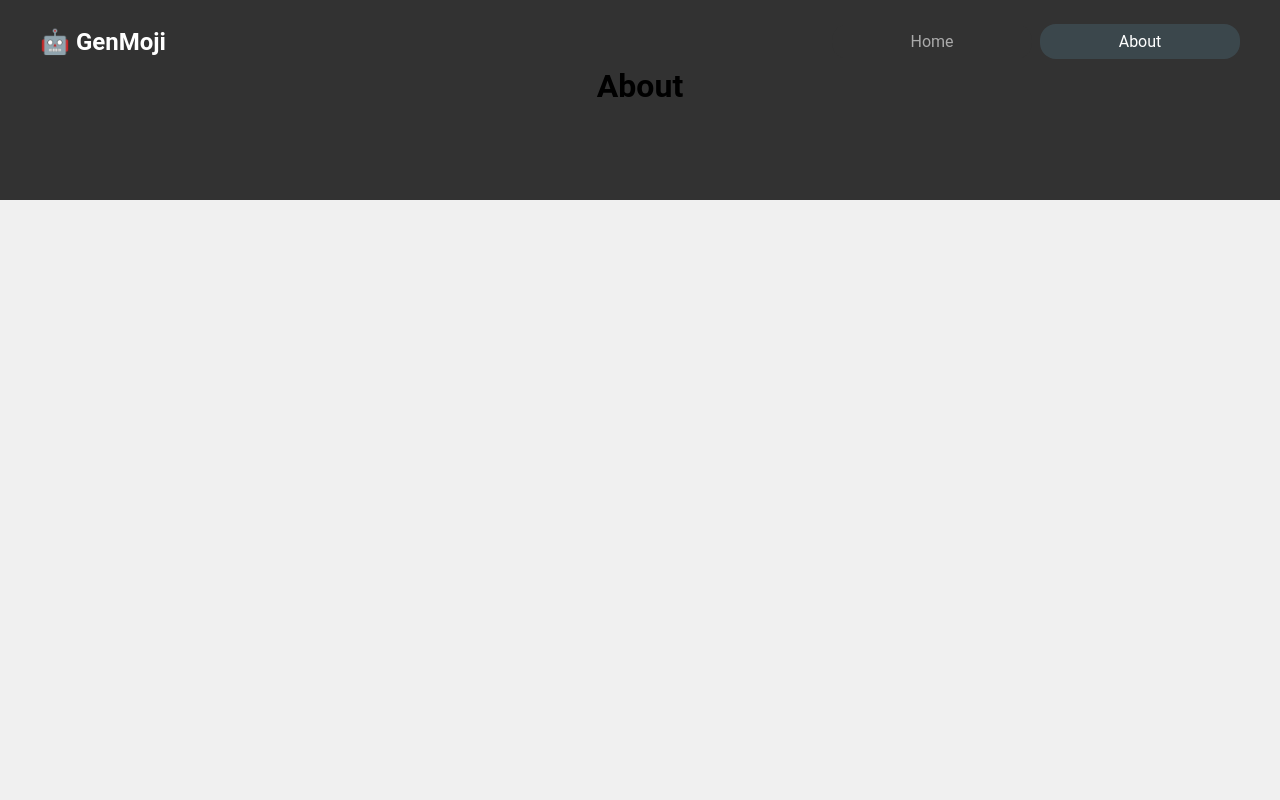
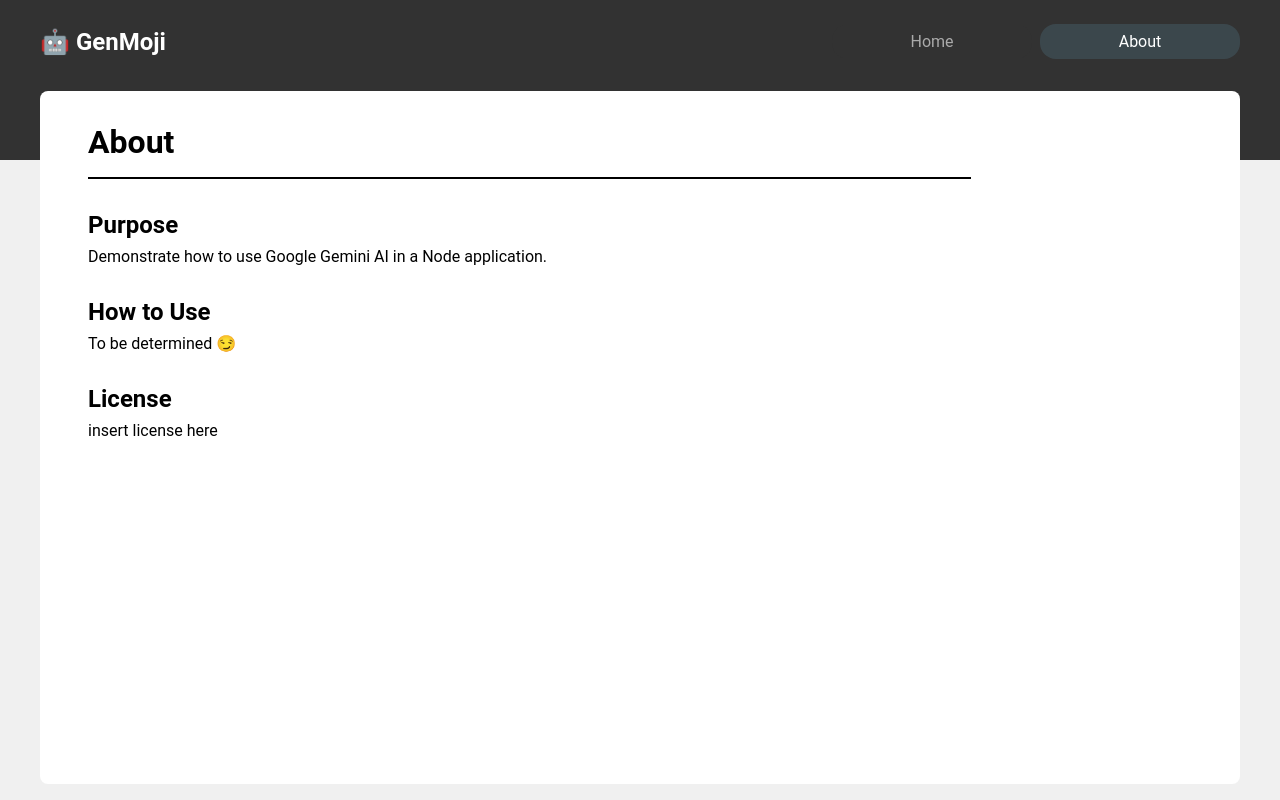
Before and after one commit to llevasseur/gemini-101, a React (Vite) app: page /about in a window 1280 px wide. Built offline with nearby package versions, Linux system fonts and the light colour scheme.

Commit message:
adds About page and template styling for future pages

```diff
--- a/src/App.jsx
+++ b/src/App.jsx
@@ -3,17 +3,20 @@ import "./App.scss";
 
 import Header from "./components/Header/Header";
 import GenPage from "./pages/GenPage/GenPage";
+import AboutPage from "./pages/AboutPage/AboutPage";
 
 function App() {
   return (
     <BrowserRouter>
       <Header />
-      <Routes>
-        <Route path="/" element={<Navigate to="/generateEmoji" />} />
-        <Route path="/generateEmoji" element={<GenPage />} />
-        <Route path="/about" element={<h1>About</h1>} />
-        <Route path="/*" element={<h1>404 Not Found</h1>} />
-      </Routes>
+      <main className="main-content">
+        <Routes>
+          <Route path="/" element={<Navigate to="/generateEmoji" />} />
+          <Route path="/generateEmoji" element={<GenPage />} />
+          <Route path="/about" element={<AboutPage />} />
+          <Route path="/*" element={<h1>404 Not Found</h1>} />
+        </Routes>
+      </main>
     </BrowserRouter>
   );
 }
--- a/src/App.scss
+++ b/src/App.scss
@@ -3,8 +3,9 @@
 
 #root {
   width: 100%;
+  min-height: 100vh;
   padding: 1rem;
-  @include flex(column);
+  @include flex(column, flex-start);
   @include tablet {
     padding: 1rem 2rem 1rem 2rem;
   }
@@ -13,3 +14,16 @@
     max-width: 1264px;
   }
 }
+
+.main-content {
+  flex: 1;
+  background: white;
+  width: 100%;
+  border-radius: 0.5rem;
+  padding: 2rem 2rem;
+  @include flex(column, flex-start, flex-start);
+
+  @include tablet {
+    padding: 2rem 3rem;
+  }
+}
--- a/src/components/Header/Header.scss
+++ b/src/components/Header/Header.scss
@@ -4,7 +4,10 @@
 .header {
   width: 100%;
   color: white;
-  padding: 0.5rem 0;
+  padding: 0.5rem 0 1.5rem 0;
+  @include tablet {
+    padding: 0.5rem 0 2rem 0;
+  }
 }
 
 .nav {
--- /dev/null
+++ b/src/components/PageTitle/PageTitle.jsx
@@ -0,0 +1,12 @@
+import "./PageTitle.scss";
+
+function PageTitle({ text }) {
+  return (
+    <>
+      <h1>{text}</h1>
+      <div className="bar"></div>
+    </>
+  );
+}
+
+export default PageTitle;
--- /dev/null
+++ b/src/components/PageTitle/PageTitle.scss
@@ -0,0 +1,5 @@
+.bar {
+  border: 1px solid black;
+  width: 80%;
+  margin: 1rem 0;
+}
--- /dev/null
+++ b/src/pages/AboutPage/AboutPage.jsx
@@ -0,0 +1,30 @@
+import "./AboutPage.scss";
+import PageTitle from "../../components/PageTitle/PageTitle";
+
+function AboutPage() {
+  return (
+    <>
+      <PageTitle text="About" />
+      <section className="about">
+        <div className="about__content">
+          <div className="text-block">
+            <h2>Purpose</h2>
+            <p>
+              Demonstrate how to use Google Gemini AI in a Node application.
+            </p>
+          </div>
+          <div className="text-block">
+            <h2>How to Use</h2>
+            <p>To be determined 😏</p>
+          </div>
+          <div className="text-block">
+            <h2>License</h2>
+            <p>insert license here</p>
+          </div>
+        </div>
+      </section>
+    </>
+  );
+}
+
+export default AboutPage;
--- /dev/null
+++ b/src/pages/AboutPage/AboutPage.scss
@@ -0,0 +1,13 @@
+@use "../../styles/partials/mixins" as *;
+@use "../../styles/partials/variables" as *;
+
+.about {
+  width: 100%;
+}
+
+
+.text-block {
+  @include flex(column, center, flex-start);
+  gap: 0.5rem;
+  padding: 1rem 0;
+}
--- a/src/styles/partials/_global.scss
+++ b/src/styles/partials/_global.scss
@@ -6,6 +6,10 @@ body {
   min-height: 100vh;
   background: linear-gradient($slate 12.5rem, $cloud 12.5rem);
   @include flex(column, flex-start);
+
+  @include tablet {
+    background: linear-gradient($slate 10rem, $cloud 10rem);
+  }
 }
 
 * {
--- a/src/styles/partials/_mixins.scss
+++ b/src/styles/partials/_mixins.scss
@@ -18,3 +18,7 @@
   justify-content: $just;
   align-items: $align;
 }
+
+@mixin bar {
+  border: 1px solid black;
+}
```
